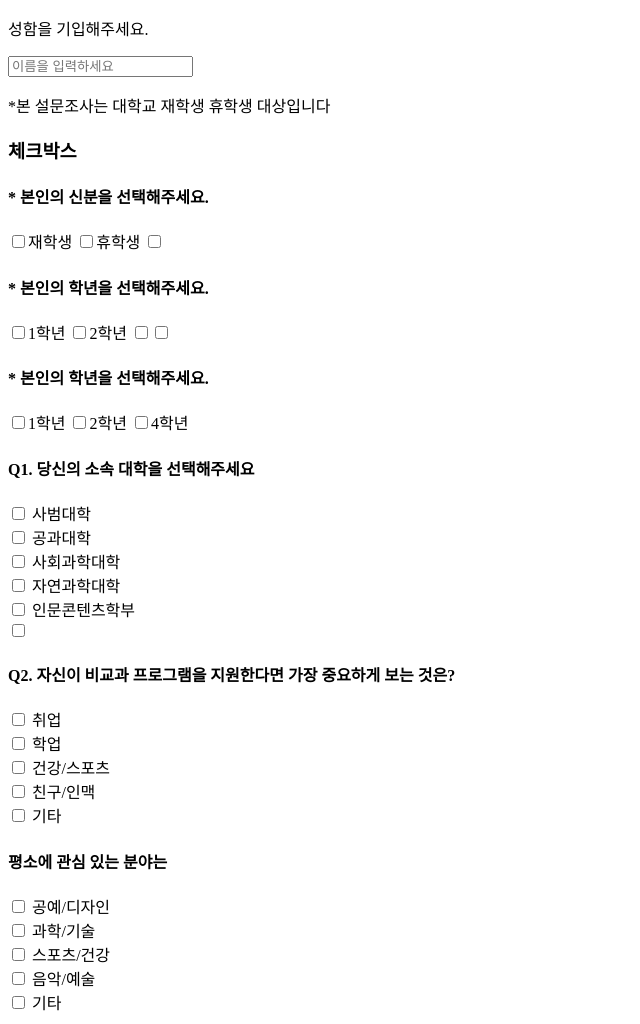
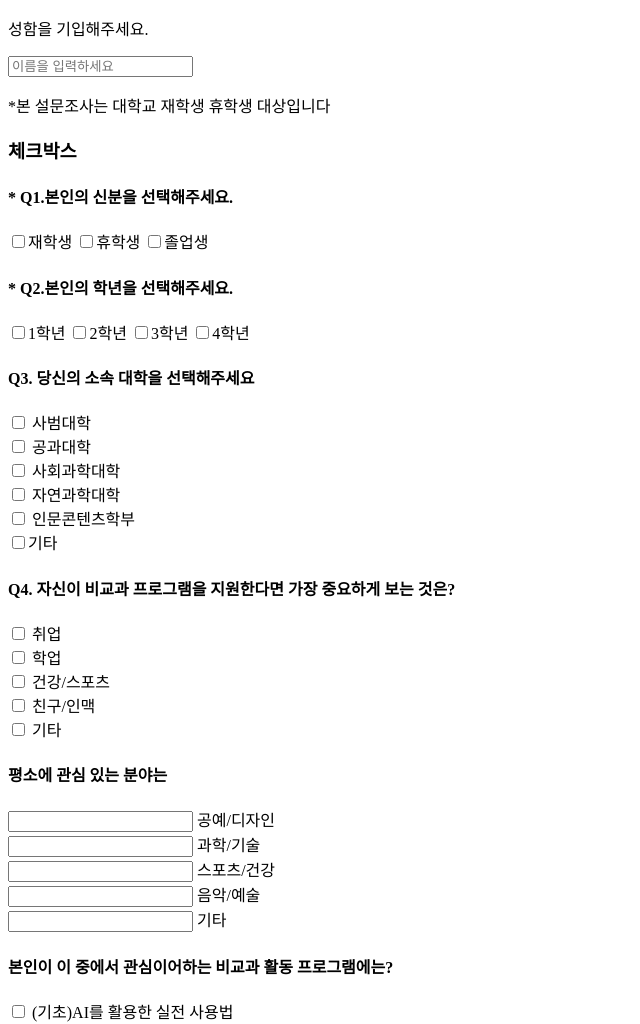
Before and after one commit to hbdenis02-hash/knn-recommender, a plain HTML site: page index.html in a window 1280 px wide. Shown: the top 1024 px of the page, without its empty margins (0-640 px from the left). Drawn offline with Linux system fonts and the light colour scheme.

Commit message:
index.html

```diff
--- a/index.html
+++ b/index.html
@@ -18,68 +18,62 @@
     <h3>체크박스</h3>
 
 
-    <div id=checkbox">
-      <h4>* 본인의 신분을 선택해주세요.</h4>
-      <label><input type="checkbox" name="option">재학생</label>
-      <label><input type="checkbox" name="option">휴학생</label>
-      <label><input type='checkbox' name ="option>졸업생</label>
+    <div id=checkbox1">
+      <h4>* Q1.본인의 신분을 선택해주세요.</h4>
+      <label><input type="checkbox" name="option1">재학생</label>
+      <label><input type="checkbox" name="option1">휴학생</label>
+      <label><input type='checkbox' name ="option1">졸업생</label>
     </div>
 
-    <div id=checkbox">
-      <h4>* 본인의 학년을 선택해주세요.</h4>
-      <label><input type="checkbox" name="option">1학년</label>
-      <label><input type="checkbox" name="option">2학년</label>
-      <label><input type='checkbox' name ="option>3학년</label>
-      <label><input type='checkbox' name ="option>4학년</label>
-    </div>
-
-     <div id=checkbox">
-      <h4>* 본인의 학년을 선택해주세요.</h4>
-      <label><input type="checkbox" name="option">1학년</label>
-      <label><input type="checkbox" name="option">2학년</label>
-      <label><input type='checkbox' name ="option>3학년</label>
-      <label><input type='checkbox' name ="option>4학년</label>
+    <div id=checkbox2">
+      <h4>* Q2.본인의 학년을 선택해주세요.</h4>
+      <label><input type="checkbox" name="option2">1학년</label>
+      <label><input type="checkbox" name="option2">2학년</label>
+      <label><input type='checkbox' name ="option2">3학년</label>
+      <label><input type='checkbox' name ="option2">4학년</label>
     </div>
 
 
 
 
-    <div id="checkbox">
-      <h4>Q1. 당신의 소속 대학을 선택해주세요</h4>
-      <label><input type="checkbox" name="option1"> 사범대학</label><br>
-      <label><input type="checkbox" name="option1"> 공과대학</label><br>
-      <label><input type="checkbox" name="option1"> 사회과학대학</label><br>
-      <label><input type="checkbox" name="option1"> 자연과학대학</label><br>
-      <label><input type="checkbox" name="option1"> 인문콘텐츠학부</label><br>
-      <label><input type="checkbox" name="option1></label>
+
+
+    <div id="checkbox3">
+      <h4>Q3. 당신의 소속 대학을 선택해주세요</h4>
+      <label><input type="checkbox" name="option3"> 사범대학</label><br>
+      <label><input type="checkbox" name="option3"> 공과대학</label><br>
+      <label><input type="checkbox" name="option3"> 사회과학대학</label><br>
+      <label><input type="checkbox" name="option3"> 자연과학대학</label><br>
+      <label><input type="checkbox" name="option3"> 인문콘텐츠학부</label><br>
+      <label><input type="checkbox" name="option3">기타</label>
     </div>
 
-    <div id="checkbox">
-      <h4>Q2. 자신이 비교과 프로그램을 지원한다면 가장 중요하게 보는 것은?</h4>
-      <label><input type="checkbox" name="option2"> 취업</label><br>
-      <label><input type="checkbox" name="option2"> 학업</label><br>
-      <label><input type="checkbox" name="option2"> 건강/스포츠</label><br>
-      <label><input type="checkbox" name="option2"> 친구/인맥</label><br>
-      <label><input type="checkbox" name="option2"> 기타</label><br>
+    <div id="checkbox4">
+      <h4>Q4. 자신이 비교과 프로그램을 지원한다면 가장 중요하게 보는 것은?</h4>
+      <label><input type="checkbox" name="option4"> 취업</label><br>
+      <label><input type="checkbox" name="option4"> 학업</label><br>
+      <label><input type="checkbox" name="option4"> 건강/스포츠</label><br>
+      <label><input type="checkbox" name="option4"> 친구/인맥</label><br>
+      <label><input type="checkbox" name="option4"> 기타</label><br>
     </div>
 
-    <div id="checkbox">
+    <div id="checkbox5">
       <h4>평소에 관심 있는 분야는 </h4>
-      <label><input type="checkbox" name="option3"> 공예/디자인</label><br>
-      <label><input type="checkbox" name="option3"> 과학/기술</label><br>
-      <label><input type="checkbox" name="option3"> 스포츠/건강</label><br>
-      <label><input type="checkbox" name="option3"> 음악/예술</label><br>
-      <label><input type="checkbox" name="option3"> 기타</label><br>
+      <label><input type="checkbox5" name="option5"> 공예/디자인</label><br>
+      <label><input type="checkbox5" name="option5"> 과학/기술</label><br>
+      <label><input type="checkbox5" name="option5"> 스포츠/건강</label><br>
+      <label><input type="checkbox5" name="option5"> 음악/예술</label><br>
+      <label><input type="checkbox5" name="option5"> 기타</label><br>
     </div>
 
 
-    <div id="checkbox">
+    <div id="checkbox6">
       <h4>본인이 이 중에서 관심이어하는 비교과 활동 프로그램에는? </h4>
-      <label><input type="checkbox" name="option3"> (기초)AI를 활용한 실전 사용법</label><br>
-      <label><input type="checkbox" name="option3"> (글쓰기 특강)내 ChatGPT만 왜 그럴까</label><br>
-      <label><input type="checkbox" name="option3"> 2026_2학기_신직업 멘토링 </label><br>
-      <label><input type="checkbox" name="option3"> 퍼스널퍼퓸"나를 표현하는 향"</label><br>
-      <label><input type="checkbox" name="option3"> 기타</label><br>
+      <label><input type="checkbox" name="answer"> (기초)AI를 활용한 실전 사용법</label><br>
+      <label><input type="checkbox" name="anwer"> (글쓰기 특강)내 ChatGPT만 왜 그럴까</label><br>
+      <label><input type="checkbox" name="answer"> 2026_2학기_신직업 멘토링 </label><br>
+      <label><input type="checkbox" name="answer"> 퍼스널퍼퓸"나를 표현하는 향"</label><br>
+      <label><input type="checkbox" name="answer"> 기타</label><br>
     </div>
 
 
```
